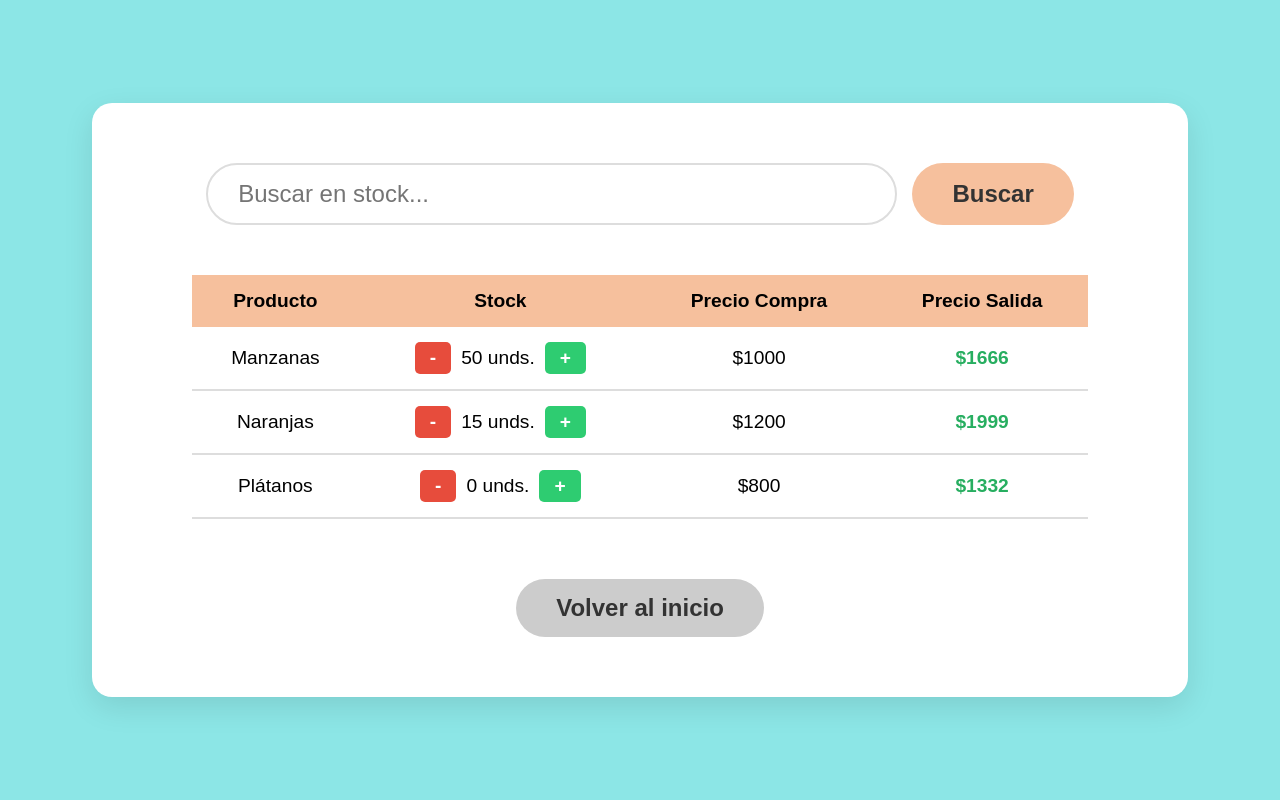
After one commit to Aaron-mp3/Equipo-Proyecto-incial-6, a Django app: page /stock/ in a window 1280 px wide. The commit adds this page. Run offline with Django 5.2, Linux system fonts and the light colour scheme.

Commit message:
Implementación de funcionalidad corazón y cálculos de stock para Entregable III

```diff
--- /dev/null
+++ b/gestion/templates/gestion/stock.html
@@ -0,0 +1,57 @@
+<!DOCTYPE html>
+<html lang="es">
+<head>
+    <meta charset="UTF-8">
+    <meta name="viewport" content="width=device-width, initial-scale=1.0">
+    <title>Inventaria - Stock</title>
+    <style>
+        body { background-color: #8ce6e6; display: flex; align-items: center; justify-content: center; height: 100vh; margin: 0; font-family: Arial, sans-serif; }
+        .contenedor-escritorio { background-color: white; padding: 60px 100px; border-radius: 20px; box-shadow: 0 10px 30px rgba(0,0,0,0.1); display: flex; flex-direction: column; align-items: center; gap: 40px; width: 70%; max-width: 1000px; }
+        .buscador-container { display: flex; gap: 15px; width: 100%; justify-content: center; }
+        .input-oval { border: 2px solid #ddd; border-radius: 50px; padding: 15px 30px; font-size: 1.5rem; width: 70%; outline: none; }
+        .btn-oval { background-color: #f6c09d; color: #333; padding: 15px 40px; border-radius: 50px; text-decoration: none; font-size: 1.5rem; border: none; font-weight: bold; cursor: pointer; transition: transform 0.2s; }
+        .btn-oval:hover { transform: scale(1.05); }
+    </style>
+</head>
+<body>
+    <div class="contenedor-escritorio">
+        <form method="GET" action="{% url 'stock' %}" class="buscador-container">
+            <input type="text" name="q" class="input-oval" placeholder="Buscar en stock..." value="{{ query }}">
+            <button type="submit" class="btn-oval">Buscar</button>
+        </form>
+
+        {% if mensaje_error %}
+            <p style="color: #e74c3c; font-size: 1.5rem; font-weight: bold; margin: 0;">{{ mensaje_error }}</p>
+        {% endif %}
+
+        {% if resultados %}
+            <table style="width: 100%; border-collapse: collapse; margin-top: 10px; text-align: center; font-size: 1.2rem;">
+                <tr style="background-color: #f6c09d; border-radius: 10px;">
+                    <th style="padding: 15px;">Producto</th>
+                    <th style="padding: 15px;">Stock</th>
+                    <th style="padding: 15px;">Precio Compra</th>
+                    <th style="padding: 15px;">Precio Salida</th>
+                </tr>
+                {% for producto in resultados %}
+                <tr style="border-bottom: 2px solid #ddd;">
+                    <td style="padding: 15px;">{{ producto.nombre }}</td>
+
+                    <td style="padding: 15px; display: flex; align-items: center; justify-content: center; gap: 10px;">
+                        <a href="?q={{ query }}&accion=restar&id={{ producto.id }}" style="background-color: #e74c3c; color: white; text-decoration: none; padding: 5px 15px; border-radius: 5px; font-weight: bold;">-</a>
+                        <span>{{ producto.stock }} unds.</span>
+                        <a href="?q={{ query }}&accion=sumar&id={{ producto.id }}" style="background-color: #2ecc71; color: white; text-decoration: none; padding: 5px 15px; border-radius: 5px; font-weight: bold;">+</a>
+                    </td>
+
+                    <td style="padding: 15px;">${{ producto.precio }}</td>
+                    <td style="padding: 15px; font-weight: bold; color: #27ae60;">${{ producto.precio_salida }}</td>
+                </tr>
+                {% endfor %}
+            </table>
+        {% endif %}
+
+        <div style="display: flex; gap: 20px; margin-top: 20px;">
+            <a href="{% url 'inicio' %}" class="btn-oval" style="background-color: #ccc;">Volver al inicio</a>
+        </div>
+    </div>
+</body>
+</html>
--- a/gestion/urls.py
+++ b/gestion/urls.py
@@ -3,7 +3,8 @@ from . import views
 
 urlpatterns = [
     path('', views.pantalla_inicio, name='inicio'),
-    path('menu/', views.menu_principal, name='menu'),
     path('registro/', views.registro, name='registro'),
     path('dashboard/', views.dashboard, name='dashboard'),
+    path('menu/', views.menu_principal, name='menu'),
+    path('stock/', views.vista_stock, name='stock'),
 ]
--- a/gestion/views.py
+++ b/gestion/views.py
@@ -1,13 +1,71 @@
 from django.shortcuts import render
+
+# 1. Datos precargados
+INVENTARIO_PRUEBA = [
+    {'id': 1, 'nombre': 'Manzanas', 'stock': 50, 'precio': 1000},
+    {'id': 2, 'nombre': 'Naranjas', 'stock': 15, 'precio': 1200},
+    {'id': 3, 'nombre': 'Plátanos', 'stock': 0, 'precio': 800},
+]
 
 def pantalla_inicio(request):
     return render(request, 'gestion/login.html')
-
-def menu_principal(request):
-    return render(request, 'gestion/menu_principal.html')
 
 def registro(request):
     return render(request, 'gestion/registro.html')
 
 def dashboard(request):
     return render(request, 'gestion/dashboard.html')
+
+# 2. VISTA DE PRODUCTOS (Restaurada: buscador simple sin cálculos)
+def menu_principal(request):
+    query = request.GET.get('q', '')
+    resultados = []
+    mensaje_error = ""
+
+    if query:
+        for producto in INVENTARIO_PRUEBA:
+            if query.lower() in producto['nombre'].lower():
+                resultados.append(producto)
+        if not resultados:
+            mensaje_error = f"No se encontró el producto '{query}' en el inventario."
+
+    context = {'query': query, 'resultados': resultados, 'mensaje_error': mensaje_error}
+    return render(request, 'gestion/menu_principal.html', context)
+
+# 3. NUEVA VISTA DE STOCK (Muestra todos, tiene botones +/- y precios calculados)
+def vista_stock(request):
+    query = request.GET.get('q', '')
+    accion = request.GET.get('accion', '')
+    producto_id = request.GET.get('id', '')
+
+    if accion and producto_id:
+        for prod in INVENTARIO_PRUEBA:
+            if str(prod['id']) == str(producto_id):
+                if accion == 'sumar':
+                    prod['stock'] += 1
+                elif accion == 'restar' and prod['stock'] > 0:
+                    prod['stock'] -= 1
+                break
+
+    resultados = []
+    mensaje_error = ""
+    inventario_procesado = []
+
+    for prod in INVENTARIO_PRUEBA:
+        precio_con_iva = prod['precio'] * 1.19
+        precio_salida = precio_con_iva * 1.40
+        prod_temp = prod.copy()
+        prod_temp['precio_salida'] = int(precio_salida)
+        inventario_procesado.append(prod_temp)
+
+    if query:
+        for producto in inventario_procesado:
+            if query.lower() in producto['nombre'].lower():
+                resultados.append(producto)
+        if not resultados:
+            mensaje_error = f"No se encontró el producto '{query}' en el inventario."
+    else:
+        resultados = inventario_procesado
+
+    context = {'query': query, 'resultados': resultados, 'mensaje_error': mensaje_error}
+    return render(request, 'gestion/stock.html', context)
```
Also changed, not shown: gestion/templates/gestion/menu_principal.html (+36 -56 lines), inventario_pyme/urls.py (line endings or trailing spaces).
